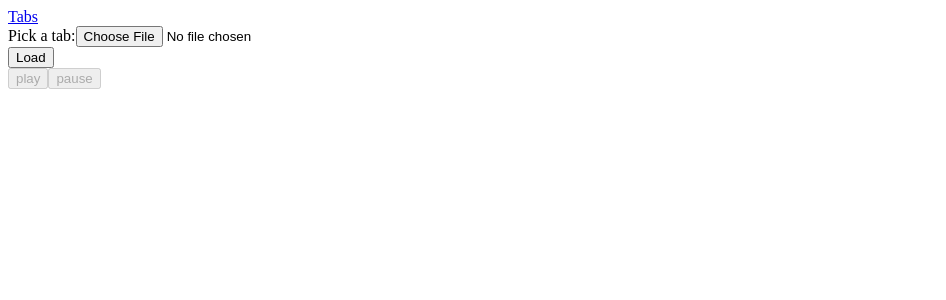
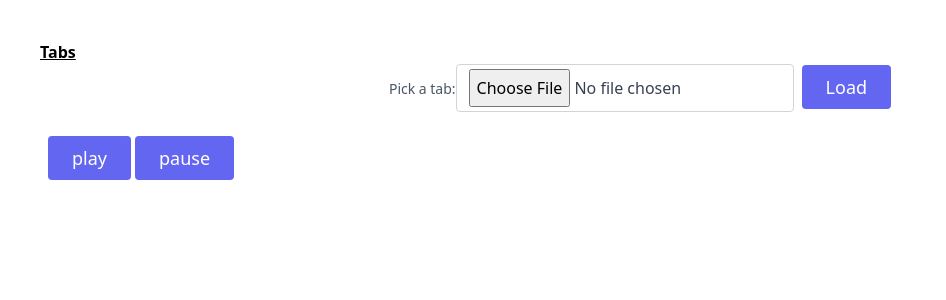
Before and after one commit to reifocS/tablatures-v2, a Next.js app: page /practice in a window 1280 px wide. Shown: the top 300 px of the page, without its empty margins (0-946 px from the left). Built offline with nearby package versions, Linux system fonts and the light colour scheme.

Commit message:
feat: :art: very basic style

```diff
--- a/components/TabViewer.tsx
+++ b/components/TabViewer.tsx
@@ -84,24 +84,39 @@ export default function App({
 
   return (
     <div className="App">
-      <form onSubmit={handleSubmit}>
-        <label>
-          Pick a tab:
-          <input required type="file" ref={fileRef} />
-        </label>
-        <br />
-        <button type="submit">Load</button>
+      <form className="flex items-baseline justify-center gap-2" onSubmit={handleSubmit}>
+        <div className="relative mb-4">
+          <label htmlFor="tab" className="leading-7 text-sm text-gray-600">
+            Pick a tab:
+          </label>
+          <input
+            className="bg-white rounded border border-gray-300 focus:border-indigo-500 focus:ring-2 focus:ring-indigo-200 text-base outline-none text-gray-700 py-1 px-3 leading-8 transition-colors duration-200 ease-in-out"
+            required
+            name="tab"
+            id="tab"
+            type="file"
+            ref={fileRef}
+          />
+        </div>
+        <button
+          className="inline-flex text-white bg-indigo-500 border-0 py-2 px-6 focus:outline-none hover:bg-indigo-600 rounded text-lg"
+          type="submit"
+        >
+          Load
+        </button>
       </form>
-      <div style={{ position: "fixed", zIndex: 9999 }}>
+      <div className="fixed z-50 flex w-full p-2 gap-1">
         <button
           onClick={() => {
             apiRef.current.play();
           }}
           disabled={!loaded}
+          className="inline-flex text-white bg-indigo-500 border-0 py-2 px-6 focus:outline-none hover:bg-indigo-600 rounded text-lg"
         >
-          play
+          play{" "}
         </button>
         <button
+          className="inline-flex text-white bg-indigo-500 border-0 py-2 px-6 focus:outline-none hover:bg-indigo-600 rounded text-lg"
           onClick={() => {
             apiRef.current.pause();
           }}
--- a/package.json
+++ b/package.json
@@ -24,6 +24,9 @@
     "typescript": "4.9.5"
   },
   "devDependencies": {
-    "@types/lodash.debounce": "^4.0.7"
+    "@types/lodash.debounce": "^4.0.7",
+    "autoprefixer": "^10.4.13",
+    "postcss": "^8.4.21",
+    "tailwindcss": "^3.2.4"
   }
 }
--- a/pages/index.tsx
+++ b/pages/index.tsx
@@ -1,7 +1,7 @@
 import Head from "next/head";
 import { Inter } from "@next/font/google";
-import styles from "@/styles/Home.module.css";
 import AlphaTab from "../components/index";
+import Link from "next/link";
 const inter = Inter({ subsets: ["latin"] });
 
 
@@ -9,13 +9,13 @@ export default function Home() {
   return (
     <>
       <Head>
-        <title>Create Next App</title>
+        <title>Tablature</title>
         <meta name="description" content="Generated by create next app" />
         <meta name="viewport" content="width=device-width, initial-scale=1" />
         <link rel="icon" href="/favicon.ico" />
       </Head>
-      <main>
-        <AlphaTab />
+      <main className="p-10 w-full text-center">
+        <Link className="text-3xl font-bold underline hover:text-purple-800" href={"/tabs"}>Search for tabs!</Link>
       </main>
     </>
   );
--- a/pages/practice.tsx
+++ b/pages/practice.tsx
@@ -7,10 +7,15 @@ export default function PracticePage({
   b64,
 }: InferGetServerSidePropsType<typeof getServerSideProps>) {
   return (
-    <>
-      <Link href={"/tabs"}>Tabs</Link>
+    <div className="container mx-auto p-10">
+      <Link
+        className="underline font-bold"
+        href={"/tabs"}
+      >
+        Tabs
+      </Link>
       <AlphaTab b64={b64} />
-    </>
+    </div>
   );
 }
 
--- a/pages/tabs/index.tsx
+++ b/pages/tabs/index.tsx
@@ -52,29 +52,9 @@ export default function TabsPage({
   }, [handleSearchChange]);
 
   return (
-    <div>
-      <Link
-        href={buildUrl(
-          Array.isArray(queryType) ? queryType[0] : queryType,
-          Array.isArray(search) ? search[0] : search,
-          isNaN(Number(page)) ? 2 : Number(page) + 1,
-          Array.isArray(source) ? source[0] : source
-        )}
-      >
-        page suivante
-      </Link>
-      <br />
-      <Link
-        href={buildUrl(
-          Array.isArray(queryType) ? queryType[0] : queryType,
-          Array.isArray(search) ? search[0] : search,
-          isNaN(Number(page)) || Number(page) === 1 ? 1 : Number(page) - 1,
-          Array.isArray(source) ? source[0] : source
-        )}
-      >
-        page précédente
-      </Link>
-
+    <div className="p-10">
+      <div className="mb-2 flex flex-col content-center items-center">
+        <div className="flex gap-2 mb-2">
           <select
             defaultValue={source ?? GuitarProTab.source.toString()}
             onChange={(e) => {
@@ -109,27 +89,44 @@ export default function TabsPage({
             <option value="song">song</option>
             <option value="artist">artist</option>
           </select>
+        </div>
         {(!queryType || queryType === "artist") && (
           <input
-          placeholder="artist"
+            className="bg-white border border-gray-400 rounded-lg py-2 px-4 appearance-none leading-normal"
+            placeholder="artist..."
             defaultValue={search}
             onChange={(e) => debouncedSearch(e, "artist")}
           ></input>
         )}
         {queryType === "song" && (
           <input
-          placeholder="song"
+            className="bg-white border border-gray-400 rounded-lg py-2 px-4 appearance-none leading-normal"
+            placeholder="song..."
             defaultValue={search}
             onChange={(e) => debouncedSearch(e, "song")}
           ></input>
         )}
-      <ul>
+        <div className="mt-2">
+          {tabs.length > 0 && <table className="">
+            <thead className="bg-gray-50">
+              <tr>
+                <th className="">Song</th>
+                <th className="">Artist</th>
+                <th className="">Play</th>
+              </tr>
+            </thead>
+            <tbody className="">
               {tabs.map((t, i) => (
-          <li
-            style={{
-              color: t.track.href ? "black" : "red",
-              cursor: "pointer",
-            }}
+                <tr key={i} className="">
+                  <td className="">{t.track.title?.replace(/by.*$/, "")}</td>
+                  <td className="">
+                    <div className="">
+                      {t.group.title ??
+                        t.track.title?.match(/by.*$/)?.at(0)?.substring(2)}
+                    </div>
+                  </td>
+                  <td className="">
+                    <div
                       onClick={async () => {
                         if (!t.track.href) {
                           return;
@@ -150,12 +147,42 @@ export default function TabsPage({
                           },
                         });
                       }}
-            key={i}
+                      className="px-4 cursor-pointer py-1 text-sm text-indigo-600 bg-indigo-200 rounded-full"
                     >
-            {t.group.title} - {t.track.title}
-          </li>
+                      Play
+                    </div>
+                  </td>
+                </tr>
               ))}
-      </ul>
+            </tbody>
+          </table>}
+          {tabs.length === 0 && <p>No tracks found</p>}
+        </div>
+      </div>
+      <div className="flex w-100 items-center justify-center gap-2">
+        <Link
+          className="bg-gray-300 px-4 py-2 rounded-lg hover:bg-gray-400"
+          href={buildUrl(
+            Array.isArray(queryType) ? queryType[0] : queryType,
+            Array.isArray(search) ? search[0] : search,
+            isNaN(Number(page)) || Number(page) === 1 ? 1 : Number(page) - 1,
+            Array.isArray(source) ? source[0] : source
+          )}
+        >
+          page précédente
+        </Link>
+        <Link
+          className="bg-gray-300 px-4 py-2 rounded-lg hover:bg-gray-400"
+          href={buildUrl(
+            Array.isArray(queryType) ? queryType[0] : queryType,
+            Array.isArray(search) ? search[0] : search,
+            isNaN(Number(page)) ? 2 : Number(page) + 1,
+            Array.isArray(source) ? source[0] : source
+          )}
+        >
+          page suivante
+        </Link>
+      </div>
     </div>
   );
 }
--- /dev/null
+++ b/postcss.config.js
@@ -0,0 +1,6 @@
+module.exports = {
+  plugins: {
+    tailwindcss: {},
+    autoprefixer: {},
+  },
+}
--- a/styles/globals.css
+++ b/styles/globals.css
@@ -1,3 +1,6 @@
+@tailwind base;
+@tailwind components;
+@tailwind utilities;
 
 .at-cursor-beat {
   background: rgba(133, 100, 241, 0.7);
@@ -10,7 +13,7 @@
 }
 
 .at-cursor-bar {
-background: rgba(255, 242, 0, 0.25);
+  background: rgba(255, 242, 0, 0.25);
 }
 
 .at-selection div {
--- /dev/null
+++ b/tailwind.config.js
@@ -0,0 +1,15 @@
+/** @type {import('tailwindcss').Config} */
+module.exports = {
+  content: [
+    "./app/**/*.{js,ts,jsx,tsx}",
+    "./pages/**/*.{js,ts,jsx,tsx}",
+    "./components/**/*.{js,ts,jsx,tsx}",
+
+    // Or if using `src` directory:
+    "./src/**/*.{js,ts,jsx,tsx}",
+  ],
+  theme: {
+    extend: {},
+  },
+  plugins: [],
+}
```
Also changed, not shown: styles/Home.module.css (added), 1 other file (tests, documents, lock files or other folders). Lines whose indentation alone changed are shown as unchanged.
